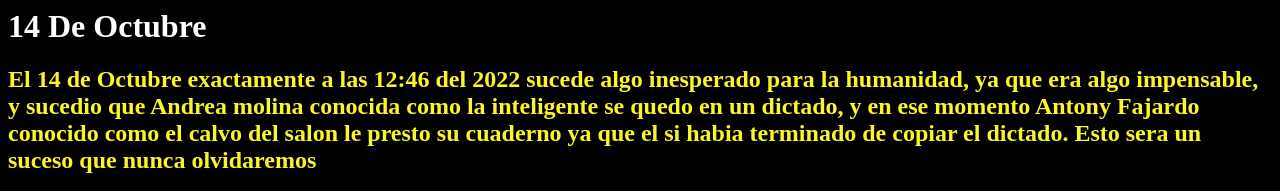
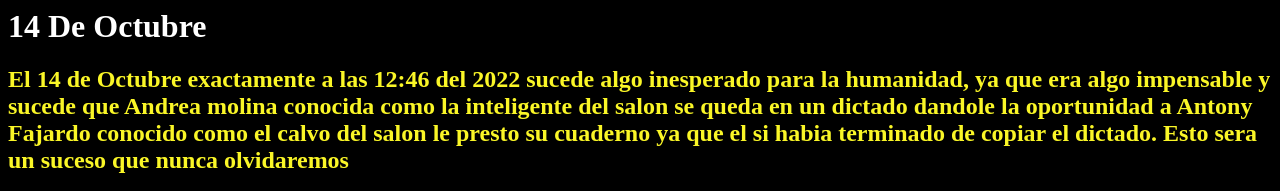
Before and after one commit to Satanic14/Satanic14.github.io, a plain HTML site: page index.html in a window 1280 px wide. Shown: the top 191 px of the page. Drawn offline with Linux system fonts and the light colour scheme.

Commit message:
Add files via upload

```diff
--- a/index.html
+++ b/index.html
@@ -1,10 +1,10 @@
 <html>
 <head>
-<title> Pagina1 </title>
+<title> titulo </title>
 </head>
 <body bgcolor="black">
 <h1 style="color:white;"> 14 De Octubre </h1>
-<h2 style="color:rgb(250, 246, 39);"> El 14 de Octubre exactamente a las 12:46 del 2022 sucede algo inesperado para la humanidad, ya que era algo impensable, y sucedio que Andrea molina conocida como la inteligente se quedo en un dictado, y en ese momento Antony Fajardo conocido como el calvo del salon le presto su cuaderno ya que el si habia terminado de copiar el dictado. Esto sera un suceso que nunca olvidaremos </h2>
-  <img src="andrea.jpeg"></img>
+<h2 style="color:rgb(250, 246, 39);"> El 14 de Octubre exactamente a las 12:46 del 2022 sucede algo inesperado para la humanidad, ya que era algo impensable y sucede que Andrea molina conocida como la inteligente del salon se queda en un dictado dandole la oportunidad a Antony Fajardo conocido como el calvo del salon le presto su cuaderno ya que el si habia terminado de copiar el dictado. Esto sera un suceso que nunca olvidaremos  </h2>
+<img src="andrea.jpeg"></img>
 </body>
 </hmtl>
```
